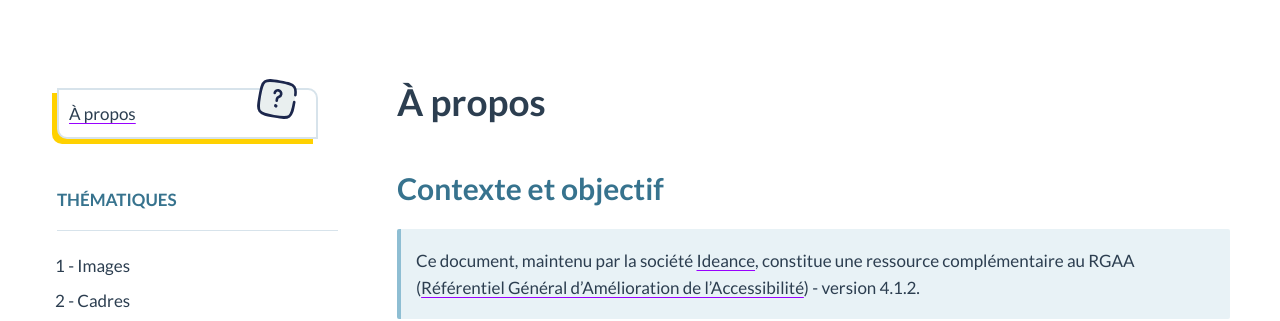
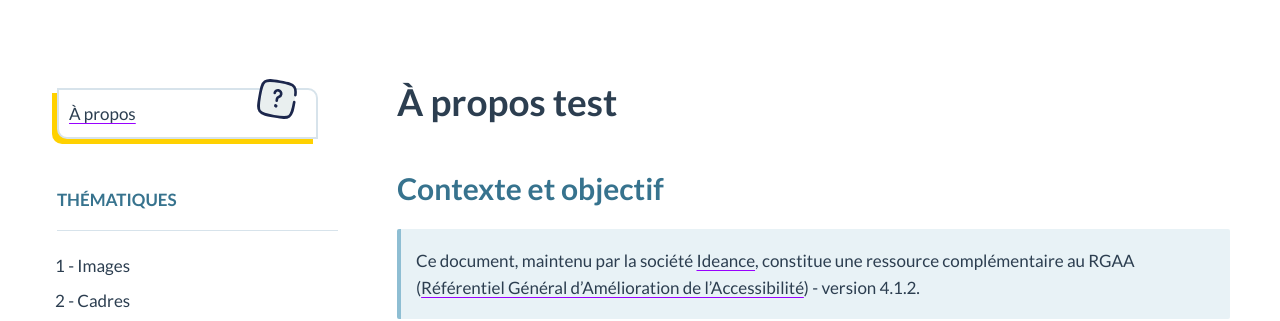
Before and after one commit to ideance-a11y/rgaa4-impacts-utilisateurs, a Jekyll site: the page built from a-propos.html, in a window 1280 px wide and 900 px high. Shown: the part 276-597 px from the top of the window. Built offline with Jekyll 4.4.1, drawn with Linux system fonts in a browser that asks for light colours; some web fonts are replaced.

Commit message:
Test contribution

```diff
--- a/a-propos.html
+++ b/a-propos.html
@@ -5,7 +5,7 @@ menu: rubriques
 ---
 
 <article>
-    <h2>À propos</h2>
+    <h2>À propos test</h2>
 
     <h3>Contexte et objectif</h3>
 
```
